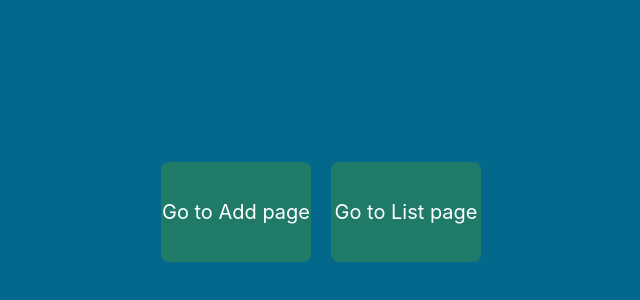
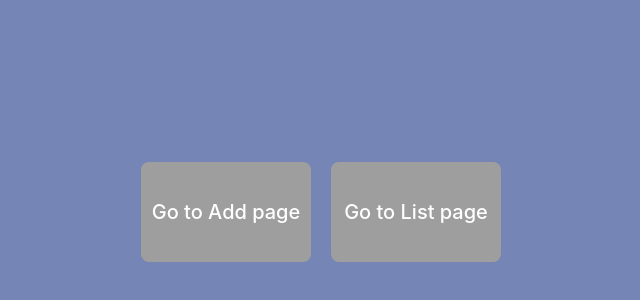
Before and after one commit to Sanechek1337/onelab-react, a React (Create React App) app: page / in a window 1280 px wide. Shown: the part 188-488 px from the top of the page, without its empty margins (319-959 px from the left). Built offline with nearby package versions, Linux system fonts and the light colour scheme.

Commit message:
refactor: change some styles

```diff
--- a/src/App.js
+++ b/src/App.js
@@ -29,7 +29,7 @@ function App() {
 }
 
 const StyledAppContainer = styled("div")`
-  background-color: #03688b;
+  background-color: #7585b6;
   width: 100vw;
   height: 100vh;
   display: flex;
--- a/src/page/Home.jsx
+++ b/src/page/Home.jsx
@@ -24,11 +24,13 @@ const StyledLink = styled(Link)`
   justify-content: center;
   align-items: center;
   border-radius: 8px;
-  background-color: #1f7b67;
-  color: white;
+  background-color: #9e9e9e;
+  color: #fff;
   text-decoration: none;
   font-size: 20px;
+  font-weight: 500;
+  padding: 0 10px;
   &:hover {
-    background-color: #25947c;
+    background-color: #8f8f8f;
   }
 `;
```
